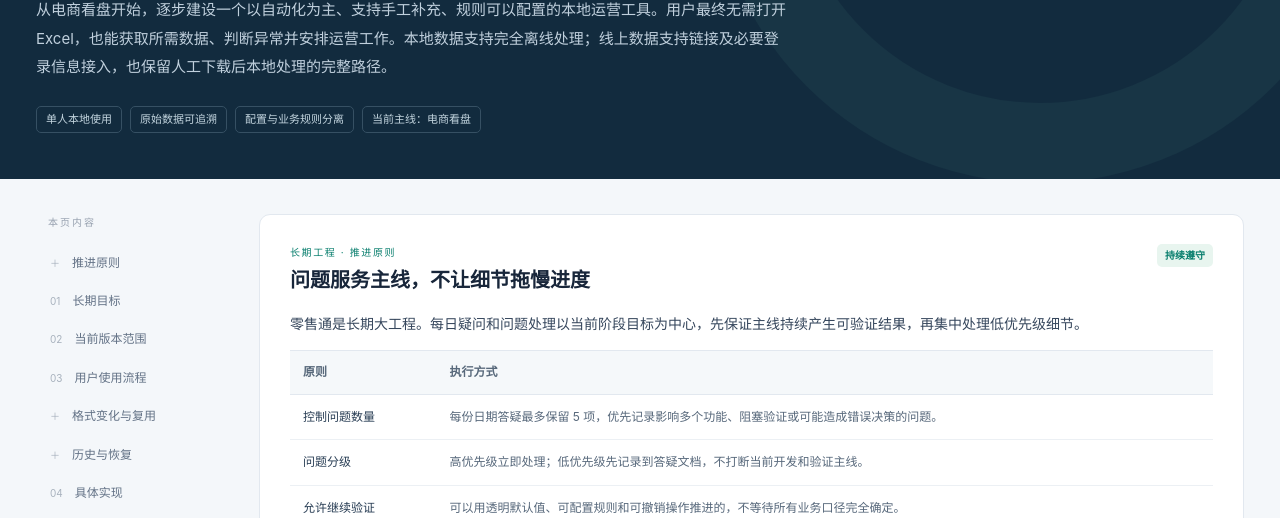
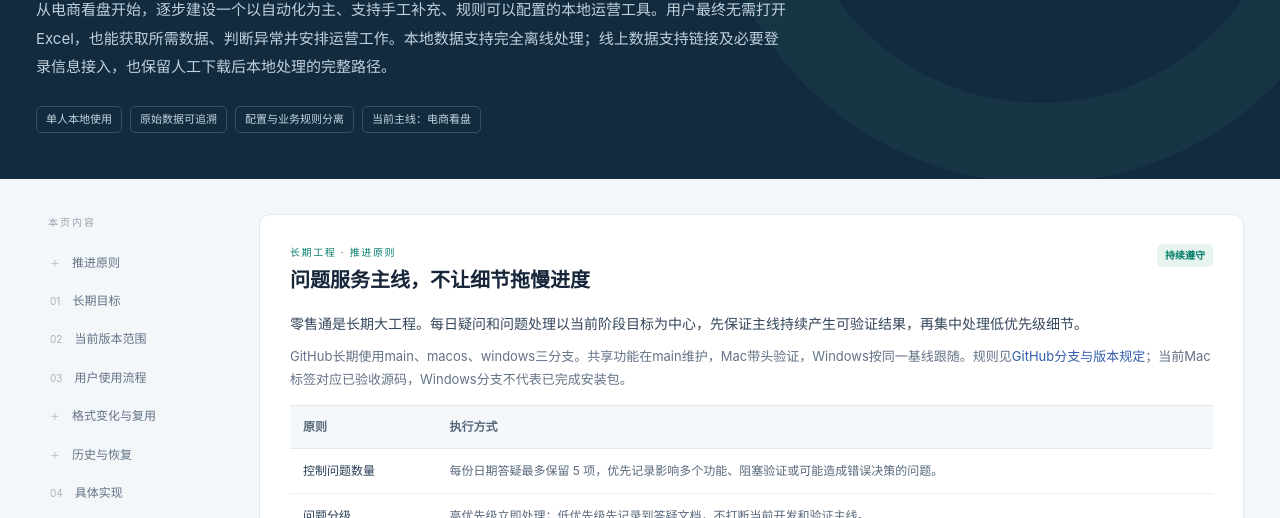
Before and after one commit to ljy-codes/retail-link, a plain HTML site: page docs/项目规划.html in a window 1280 px wide. Shown: the part 262-780 px from the top of the page. Drawn offline with Linux system fonts and the light colour scheme.

Commit message:
Define shared main and macOS Windows branch governance

```diff
--- a/docs/项目规划.html
+++ b/docs/项目规划.html
@@ -64,7 +64,7 @@
     <main class="content">
             <section class="section" id="delivery-principles">
         <div class="section-head"><div><div class="section-kicker">长期工程 · 推进原则</div><h2>问题服务主线，不让细节拖慢进度</h2></div><span class="pill">持续遵守</span></div>
-        <p class="intro">零售通是长期大工程。每日疑问和问题处理以当前阶段目标为中心，先保证主线持续产生可验证结果，再集中处理低优先级细节。</p>
+        <p class="intro">零售通是长期大工程。每日疑问和问题处理以当前阶段目标为中心，先保证主线持续产生可验证结果，再集中处理低优先级细节。</p><p>GitHub长期使用main、macos、windows三分支。共享功能在main维护，Mac带头验证，Windows按同一基线跟随。规则见<a href="GitHub分支与版本规定.md">GitHub分支与版本规定</a>；当前Mac标签对应已验收源码，Windows分支不代表已完成安装包。</p>
         <div class="table-wrap"><table><thead><tr><th>原则</th><th>执行方式</th></tr></thead><tbody>
           <tr><td>控制问题数量</td><td>每份日期答疑最多保留 5 项，优先记录影响多个功能、阻塞验证或可能造成错误决策的问题。</td></tr>
           <tr><td>问题分级</td><td>高优先级立即处理；低优先级先记录到答疑文档，不打断当前开发和验证主线。</td></tr>
```
Also changed, not shown: 5 other files.
